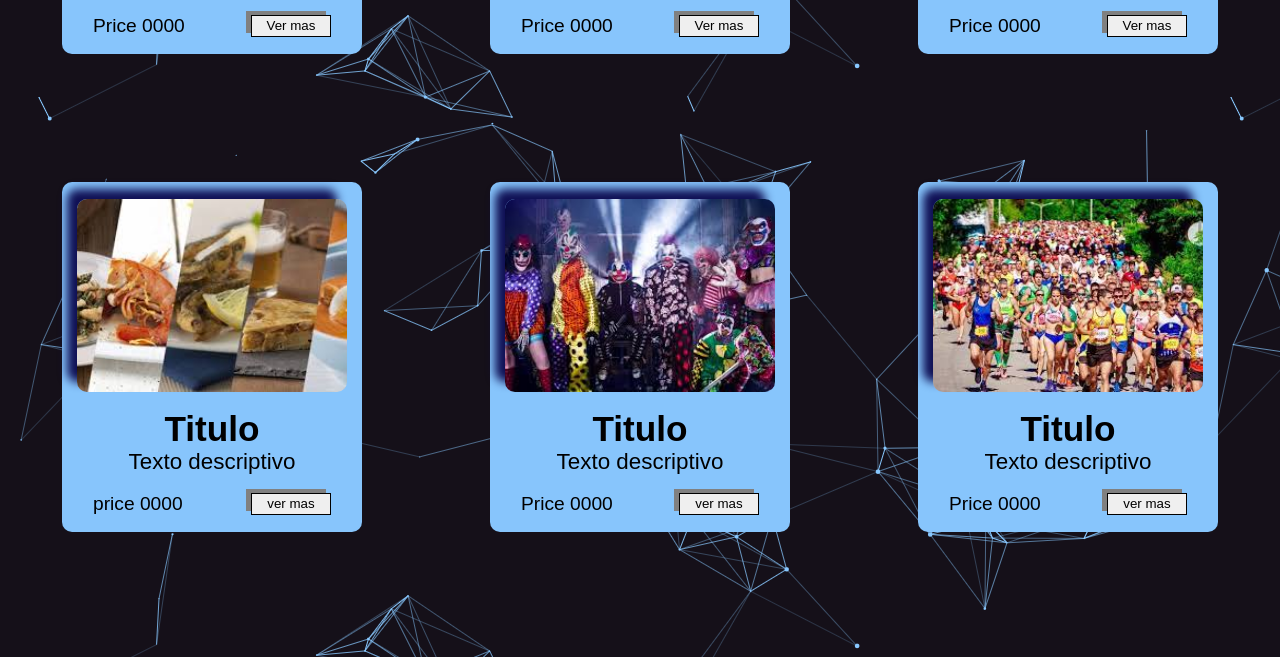
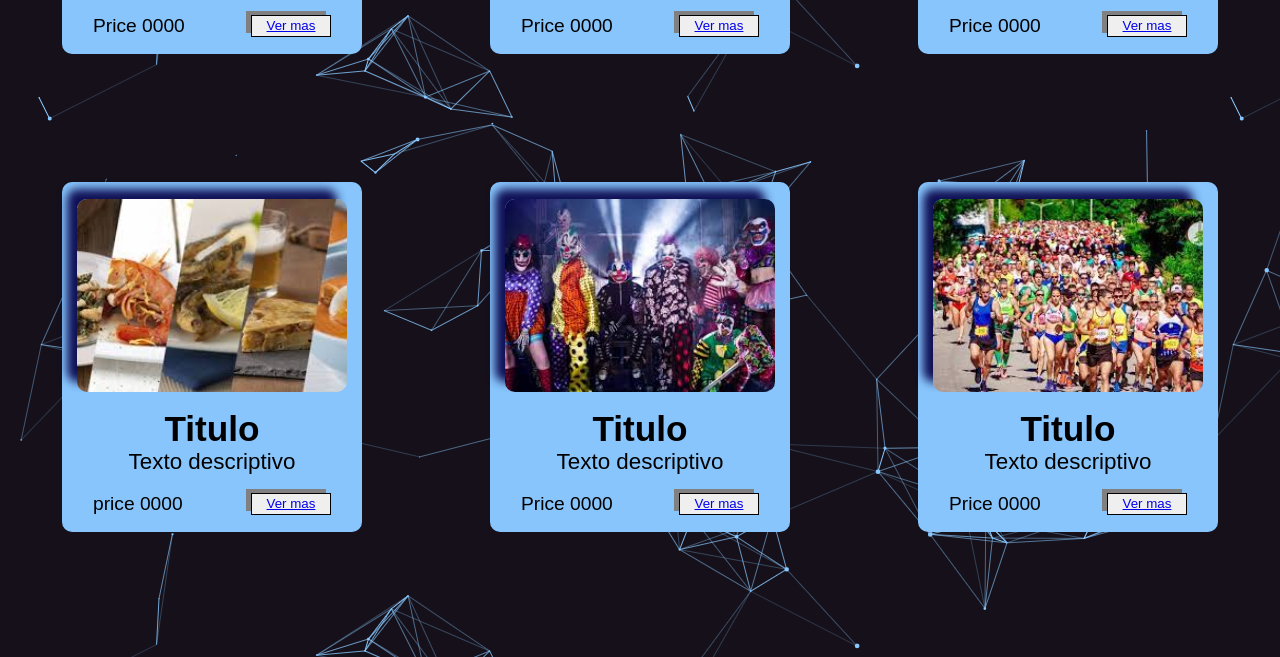
Before and after one commit to FabrizioCatanzaro/amazing-events, a plain HTML site: page index.html in a window 1280 px wide. Shown: the part 600-1257 px from the top of the page. Drawn offline with Linux system fonts and the light colour scheme; a web font is replaced by a local one.

Commit message:
leves modificaciones a las primeras paginas

```diff
--- a/index.html
+++ b/index.html
@@ -117,15 +117,19 @@
   <section>
     <div class="menu-carousel">
       <div class="flecha-izq">
-        <img src="http://1.bp.blogspot.com/-FS6YXyFZVGU/T2FBP8QSLaI/AAAAAAAAAVs/ONlVGeQ7jG4/s400/flecha-izquierda.png"
+        <a href="#">
+          <img src="http://1.bp.blogspot.com/-FS6YXyFZVGU/T2FBP8QSLaI/AAAAAAAAAVs/ONlVGeQ7jG4/s400/flecha-izquierda.png"
           alt="flecha izquierda">
+        </a>
       </div>
       <div class="titulo-pagina">
         <h1>HOME</h1>
       </div>
       <div class="flecha-der">
-        <img src="http://1.bp.blogspot.com/-z-4YOgK4ibQ/T2FBPvNbqEI/AAAAAAAAAVk/xpViI0MNXAQ/s400/flecha-derecha.png"
+        <a href="#">
+          <img src="http://1.bp.blogspot.com/-z-4YOgK4ibQ/T2FBPvNbqEI/AAAAAAAAAVk/xpViI0MNXAQ/s400/flecha-derecha.png"
           alt="flecha derecha">
+        </a>
       </div>
     </div>
   </section>
@@ -153,7 +157,7 @@
         </div>
         <div class="buscador">
           <input type="search" name="search">
-          <button type="submit">Lupa</button>
+          <button class="search-button"><img src="https://antares.sip.ucm.es/forte-cm/img/iconos/buscador.png" alt="lupa para buscar"></button>
         </div>
       </div>
       <div class="container-cards">
@@ -165,7 +169,7 @@
           </div>
           <div class="pie-de-card">
             <p>Price 0000</p>
-            <button>Ver mas</button>
+            <button><a href="./details.html">Ver mas</a></button>
           </div>
         </div>
         <div class="card">
@@ -176,7 +180,7 @@
           </div>
           <div class="pie-de-card">
             <p>Price 0000</p>
-            <button>Ver mas</button>
+            <button><a href="./details.html">Ver mas</a></button>
           </div>
         </div>
         <div class="card">
@@ -187,7 +191,7 @@
           </div>
           <div class="pie-de-card">
             <p>Price 0000</p>
-            <button>Ver mas</button>
+            <button><a href="./details.html">Ver mas</a></button>
           </div>
         </div>
         <div class="card">
@@ -198,7 +202,7 @@
           </div>
           <div class="pie-de-card">
             <p>price 0000</p>
-            <button>ver mas</button>
+            <button><a href="./details.html">Ver mas</a></button>
           </div>
         </div>
         <div class="card">
@@ -209,7 +213,7 @@
           </div>
           <div class="pie-de-card">
             <p>Price 0000</p>
-            <button>ver mas</button>
+            <button><a href="./details.html">Ver mas</a></button>
           </div>
         </div>
         <div class="card">
@@ -220,7 +224,7 @@
           </div>
           <div class="pie-de-card">
             <p>Price 0000</p>
-            <button>ver mas</button>
+            <button><a href="./details.html">Ver mas</a></button>
           </div>
         </div>
         <div class="card">
@@ -231,7 +235,7 @@
           </div>
           <div class="pie-de-card">
             <p>Price 0000</p>
-            <button>ver mas</button>
+            <button><a href="./details.html">Ver mas</a></button>
           </div>
         </div>
       </div>
```
Also changed, not shown: past-events.html (+14 -10 lines), upcoming.html (+14 -10 lines).
